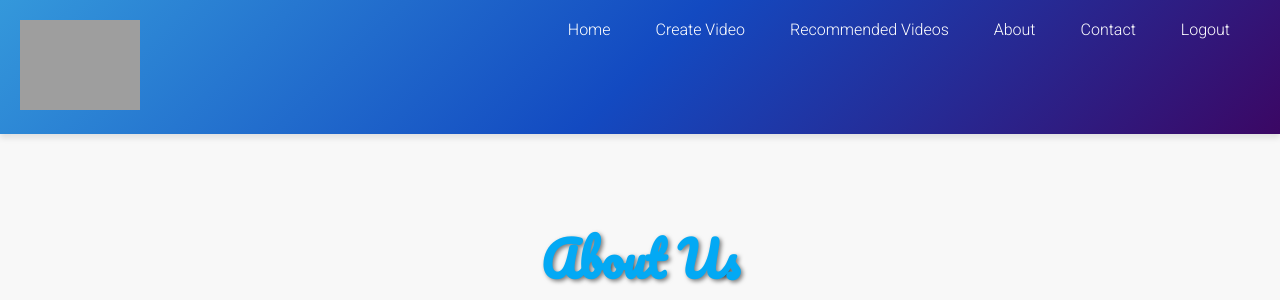
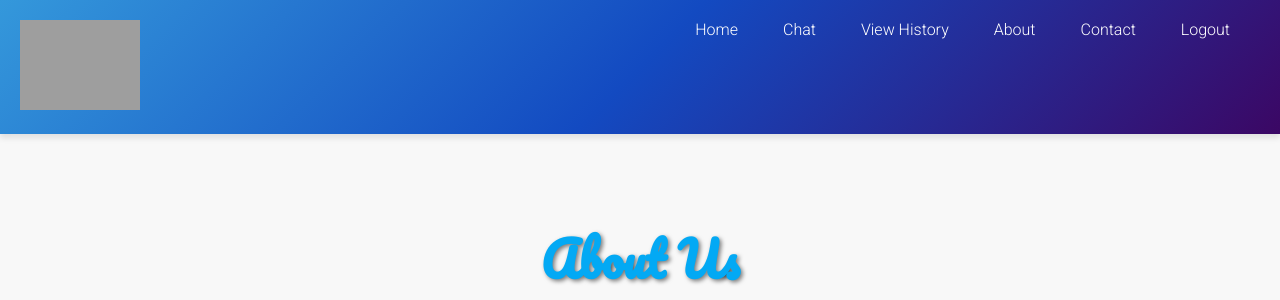
Before and after one commit to HamzaSajjad141/FYP_OASIS_LEARNING, a Django app: page /About/ in a window 1280 px wide. Shown: the top 300 px of the page. Run offline with Django 4.2, Linux system fonts and the light colour scheme; grey boxes are pictures that could not be loaded.

Commit message:
routing among pages

```diff
--- a/oasisProject/oasisApp/templates/About.html
+++ b/oasisProject/oasisApp/templates/About.html
@@ -135,10 +135,10 @@
         </div>
         <ul class="navbar-links">
             <li class="nav-item"><a href="{% url 'Home' %}" class="nav-link">Home</a></li>
-            <li class="nav-item"><a href="{% url 'Home' %}" class="nav-link">Create Video</a></li>
-            <li class="nav-item"><a href="{% url 'Home' %}" class="nav-link">Recommended Videos</a></li>
-            <li class="nav-item"><a href="{% url 'Home' %}" class="nav-link">About</a></li>
-            <li class="nav-item"><a href="{% url 'Home' %}" class="nav-link">Contact</a></li>
+            <li class="nav-item"><a href="{% url 'Chat' %}" class="nav-link">Chat</a></li>
+            <li class="nav-item"><a href="{% url 'Viewhistory' %}" class="nav-link">View History</a></li>
+            <li class="nav-item"><a href="{% url 'About' %}" class="nav-link">About</a></li>
+            <li class="nav-item"><a href="{% url 'Contact' %}" class="nav-link">Contact</a></li>
             <li class="nav-item"><a href="{% url 'Logout' %}" id="logoutBtn" class="nav-link">Logout</a></li>
         </ul>
     </nav>
```
Also changed, not shown: oasisProject/oasisApp/templates/Contact.html (+4 -4 lines), oasisProject/oasisApp/templates/Viewhistory.html (+4 -4 lines), oasisProject/oasisApp/templates/home.html (+5 -5 lines).
